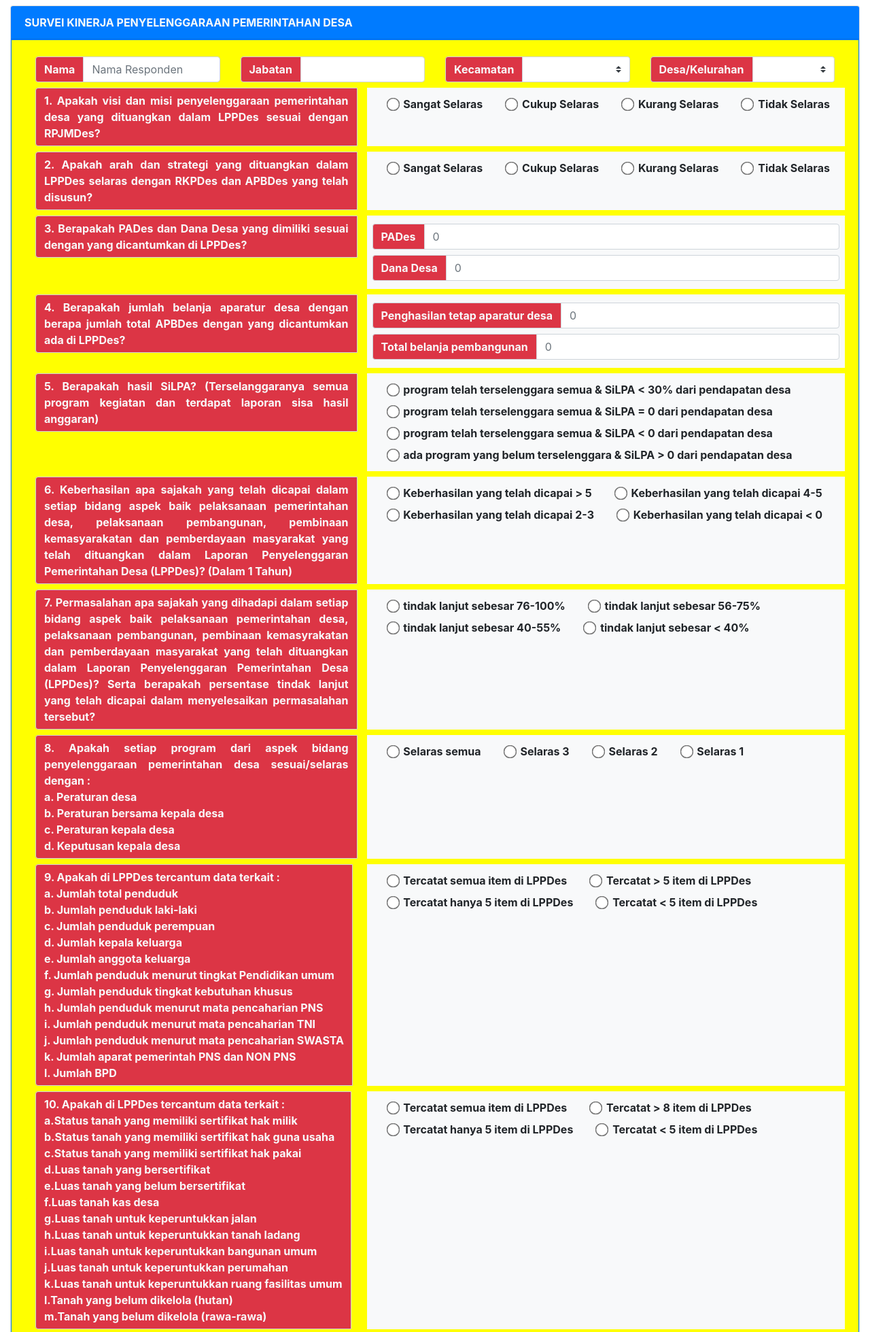
After one commit to NurulFaisolRahman/CVIDE, a CodeIgniter app: page /CVIDE/IDE/SurveiKinerjaPemDes in a window 1280 px wide. The commit adds this page. Shown: the top 1959 px of the page at 68% size. Run offline with CodeIgniter, Linux system fonts and the light colour scheme; tables that the repository leaves empty or names only in its code hold one stand-in row (values such as "Sample post"); lists and menus that the app fills with data are empty.

Commit message:
Survei Kinerja PemDes 50%

```diff
--- a/application/controllers/IDE.php
+++ b/application/controllers/IDE.php
@@ -25,6 +25,12 @@ class IDE extends CI_Controller {
     $Data['Kecamatan'] = $this->db->query("SELECT * FROM `KodeWilayah` WHERE Kode LIKE '35.10.%' AND length(Kode) = 8")->result_array();
     $Data['Desa'] = $this->db->query("SELECT * FROM `KodeWilayah` WHERE Kode LIKE '35.10.01.%'")->result_array();
 		$this->load->view('SurveiBPD',$Data);
+  }
+
+  public function SurveiKinerjaPemDes(){
+    $Data['Kecamatan'] = $this->db->query("SELECT * FROM `KodeWilayah` WHERE Kode LIKE '35.10.%' AND length(Kode) = 8")->result_array();
+    $Data['Desa'] = $this->db->query("SELECT * FROM `KodeWilayah` WHERE Kode LIKE '35.10.01.%'")->result_array();
+		$this->load->view('SurveiKinerjaPemDes',$Data);
 	}
 
 	function Kabupaten(){
--- a/application/views/IDE.php
+++ b/application/views/IDE.php
@@ -73,6 +73,7 @@
               <li><a href="<?=base_url('IDE/SurveiIPM')?>"><b>IPM</b></a></li>
               <li><a href="<?=base_url('IDE/SurveiIKM')?>"><b>IKM</b></a></li>
               <li><a href="<?=base_url('IDE/SurveiBPD')?>"><b>BPD</b></a></li>
+              <li><a href="<?=base_url('IDE/SurveiKinerjaPemDes')?>"><b>Kinerja PemDes</b></a></li>
             </ul>
           </li>
         </ul>
--- a/application/views/SurveiBPD.php
+++ b/application/views/SurveiBPD.php
@@ -21,7 +21,7 @@
         <div class="col-sm-12">
           <div class="card mt-2">
             <div class="card-header bg-primary text-light">
-              <b>SURVEY EVALUASI KINERJA BADAN PERMUSYAWARATAN DESA</b>
+              <b>SURVEI EVALUASI KINERJA BADAN PERMUSYAWARATAN DESA</b>
             </div>
             <div style="background-color: yellow;" class="card-body border border-primary">
               <div class="container-fluid">
@@ -196,7 +196,7 @@
                       </table>
                     </div>
                   </div> -->
-                  <div class="col-sm-6 offset-sm-6 mt-2">
+                  <div class="col-sm-12 mt-2 d-flex justify-content-center">
                     <button type="button" class="btn btn-primary" id="Kirim"><b>Kirim Survei</b></button>
                   </div>
                 </div>
--- /dev/null
+++ b/application/views/SurveiKinerjaPemDes.php
@@ -0,0 +1,164 @@
+<?php defined('BASEPATH') OR exit('No direct script access allowed'); ?>
+<!DOCTYPE html>
+<html lang="en">
+  <head>
+    <meta charset="utf-8">
+    <meta content="width=device-width, initial-scale=1.0" name="viewport">
+    <title>IDE Consultant</title>
+    <!-- Favicons -->
+    <link href="../assets/img/favicon.ico" rel="icon">
+    <!-- Vendor CSS Files -->
+    <link href="../assets/vendor/bootstrap/css/bootstrap.min.css" rel="stylesheet">
+    <link href="../assets/vendor/fontawesome/css/all.min.css" rel="stylesheet">
+    <!-- <link href="../assets/vendor/icofont/icofont.min.css" rel="stylesheet"> -->
+    <!-- Template Main CSS File -->
+    <!-- <link href="../assets/css/style.css" rel="stylesheet"> -->
+  </head>
+
+  <body>
+    <div class="container-fluid">
+      <div class="row">
+        <div class="col-sm-12">
+          <div class="card mt-2">
+            <div class="card-header bg-primary text-light">
+              <b>SURVEI KINERJA PENYELENGGARAAN PEMERINTAHAN DESA</b>
+            </div>
+            <div style="background-color: yellow;" class="card-body border border-primary">
+              <div class="container-fluid">
+                <div class="row">
+                  <div class="col-sm-3 my-1">
+                    <div class="input-group">
+                      <div class="input-group-prepend">
+                        <label class="input-group-text bg-danger text-light"><b>Nama</b></label>
+                      </div>
+                      <input class="form-control" type="text" id="Nama" placeholder="Nama Responden">
+                    </div>
+                  </div>
+                  <div class="col-sm-3 my-1">
+                    <div class="input-group">
+                      <div class="input-group-prepend">
+                        <label class="input-group-text bg-danger text-light"><b>Jabatan</b></label>
+                      </div>
+                      <input class="form-control" type="text" id="Jabatan">
+                    </div>
+                  </div>
+                  <div class="col-sm-3 my-1">
+                    <div class="input-group">
+                      <div class="input-group-prepend">
+                        <label class="input-group-text bg-danger text-light"><b>Kecamatan</b></label>
+                      </div>
+                      <select class="custom-select" id="Kecamatan">
+                        <?php foreach ($Kecamatan as $key) { ?>
+                          <option value="<?=$key['Kode']?>"><?=$key['Nama']?></option>
+                        <?php } ?>
+                      </select>
+                    </div>
+                  </div>
+                  <div class="col-sm-3 my-1">
+                    <div class="input-group">
+                      <div class="input-group-prepend">
+                        <label class="input-group-text bg-danger text-light"><b>Desa/Kelurahan</b></label>
+                      </div>
+                      <select class="custom-select" id="Desa">
+                        <?php foreach ($Desa as $key) { ?>
+                          <option value="<?=$key['Kode']?>"><?=$key['Nama']?></option>
+                        <?php } ?>
+                      </select>
+                    </div>
+                  </div>
+                  <?php
+                    $Tanya =  array('Apakah visi dan misi penyelenggaraan pemerintahan desa yang dituangkan dalam LPPDes sesuai dengan RPJMDes?',
+                                    'Apakah arah dan strategi yang dituangkan dalam LPPDes selaras dengan RKPDes dan APBDes yang telah disusun?',
+                                    'Berapakah PADes dan Dana Desa yang dimiliki sesuai dengan yang dicantumkan di LPPDes?',
+                                    'Berapakah jumlah belanja aparatur desa dengan berapa jumlah total APBDes dengan yang dicantumkan ada di LPPDes?',
+                                    'Berapakah hasil SiLPA? (Terselanggaranya semua program kegiatan dan terdapat laporan sisa hasil anggaran)',
+                                    'Keberhasilan apa sajakah yang telah dicapai dalam setiap bidang aspek baik pelaksanaan pemerintahan desa, pelaksanaan pembangunan, pembinaan kemasyarakatan dan pemberdayaan masyarakat yang telah dituangkan dalam Laporan Penyelenggaran Pemerintahan Desa (LPPDes)?  (Dalam 1 Tahun)',
+                                    'Permasalahan apa sajakah yang dihadapi dalam setiap bidang aspek baik pelaksanaan pemerintahan desa, pelaksanaan pembangunan, pembinaan kemasyrakatan dan pemberdayaan masyarakat yang telah dituangkan dalam Laporan Penyelenggaran Pemerintahan Desa (LPPDes)? Serta berapakah persentase tindak lanjut yang telah dicapai dalam menyelesaikan permasalahan tersebut?',
+                                    'Apakah setiap program dari aspek bidang penyelenggaraan pemerintahan desa sesuai/selaras dengan :<br>a. Peraturan desa<br>b. Peraturan bersama kepala desa<br>c. Peraturan kepala desa<br>d. Keputusan kepala desa',
+                                    'Apakah di LPPDes tercantum data terkait :<br>a. Jumlah total penduduk<br>b. Jumlah penduduk laki-laki<br>c. Jumlah penduduk perempuan<br>d. Jumlah kepala keluarga<br>e. Jumlah anggota keluarga<br>f. Jumlah penduduk menurut tingkat Pendidikan umum<br>g. Jumlah penduduk tingkat kebutuhan khusus<br>h. Jumlah penduduk menurut mata pencaharian PNS<br>i. Jumlah penduduk menurut mata pencaharian TNI<br>j. Jumlah penduduk menurut mata pencaharian SWASTA<br>k. Jumlah aparat pemerintah PNS dan NON PNS<br>l. Jumlah BPD',
+                                    'Apakah di LPPDes tercantum data terkait :<br>a.Status tanah yang memiliki sertifikat hak milik<br>b.Status tanah yang memiliki sertifikat hak guna usaha<br>c.Status tanah yang memiliki sertifikat hak pakai<br>d.Luas tanah yang bersertifikat<br>e.Luas tanah yang belum bersertifikat<br>f.Luas tanah kas desa<br>g.Luas tanah untuk keperuntukkan jalan<br>h.Luas tanah untuk keperuntukkan tanah ladang<br>i.Luas tanah untuk keperuntukkan bangunan umum<br>j.Luas tanah untuk keperuntukkan perumahan<br>k.Luas tanah untuk keperuntukkan ruang fasilitas umum<br>l.Tanah yang belum dikelola (hutan)<br>m.Tanah yang belum dikelola (rawa-rawa)',
+                                    'Berapakah target dan realisasi dari setiap program sesuai keputusan pada saat Musyawarah desa, musrenbangdesa, musyawarah BPD yang dituangkan dalam LPPDes?',
+                                    'Berapakah jumlah hansip yang tersedia di Desa? Dan berapakah banyak penduduk desa?',
+                                    'Apakah di desa terdapat :<br>a. pos pemadam kebakaran<br>b. alat pemadam kebakaran<br>c. Pompa hidran<br>d. Kelompok sukarelawan pemadam kebakaran tingkat RT/RW',
+                                    'Apakah di desa terdapat :<br>a. petugas sigap bencana alam<br>b. persediaan obat-obatan untuk gempa<br>c. alat deteksi bencana<br>d. tenda evakuasi bencana',
+                                    'Apakah tersedia pos keamanan desa dan jadwal ronda setiap harinya dalam sebulan?',
+                                    'Berapa kali terjadi kecelakaan remaja di desa setiap tahun?',
+                                    'Apakah tersedia :<br>1. RT/RW<br>2. PKK<br>3. Karang taruna<br>4. Pos pelayanan terpadu<br>5. LPM',
+                                    'Apakah Lembaga kemasyarakatan membantu keterlaksanaan setiap program desa?');
+                    $Opsi = array('Sangat Selaras|Cukup Selaras|Kurang Selaras|Tidak Selaras',
+                                  'Sangat Selaras|Cukup Selaras|Kurang Selaras|Tidak Selaras',
+                                  'PADes|Dana Desa',
+                                  'Penghasilan tetap aparatur desa|Total belanja pembangunan',
+                                  'program telah terselenggara semua & SiLPA < 30% dari pendapatan desa|program telah terselenggara semua & SiLPA = 0 dari pendapatan desa|program telah terselenggara semua & SiLPA < 0 dari pendapatan desa|ada program yang belum terselenggara & SiLPA > 0 dari pendapatan desa',
+                                  'Keberhasilan yang telah dicapai > 5|Keberhasilan yang telah dicapai 4-5|Keberhasilan yang telah dicapai 2-3|Keberhasilan yang telah dicapai < 0',
+                                  'tindak lanjut sebesar 76-100%|tindak lanjut sebesar 56-75%|tindak lanjut sebesar 40-55%|tindak lanjut sebesar < 40%',
+                                  'Selaras semua|Selaras 3|Selaras 2|Selaras 1',
+                                  'Tercatat semua item di LPPDes|Tercatat > 5 item di LPPDes|Tercatat hanya 5 item di LPPDes|Tercatat < 5 item di LPPDes',
+                                  'Tercatat semua item di LPPDes|Tercatat > 8 item di LPPDes|Tercatat hanya 5 item di LPPDes|Tercatat < 5 item di LPPDes',
+                                  'Target|Realisasi',
+                                  'Jumlah hansip|Jumlah penduduk',
+                                  'tersedia semua item|tersedia 3 item|tersedia 1-2 item|tidak tersedia',
+                                  'tersedia semua item|tersedia 3 item|tersedia 1-2 item|tidak tersedia',
+                                  'Ketersediaan pos keamanan desa & ada jadwal ronda setiap harinya dalam sebulan|Tidak tersedia pos keamanan & tetapi ada jadwal ronda tiap harinya|Tersedia pos keamanan desa tapi tidak ada jadwal ronda tiap harinya dalam sebulan|Tidak tersedia pos keamanan & tidak ada jadwal ronda tiap harinya',
+                                  'Jika kecelakaan remaja 1-2x|Jika kecelakaan remaja 3-4x|Jika kecelakaan remaja 5x|Jika kecelakaan remaja > 5x',
+                                  'tersedia semua item|tersedia 3 item|tersedia 1-2 item|tidak tersedia',
+                                  'selalu berpartisipasi keterlaksanaan program desa|sering berpartisipasi keterlaksanaan program desa|kadang-kadang berpartisipasi keterlaksanaan program desa|tidak pernah berpartisipasi keterlaksanaan program desa');
+                  ?>
+                  <?php for ($i=0; $i < count($Tanya); $i++) { $Pisah = explode("|",$Opsi[$i]);?>
+                    <div class="col-sm-5 my-1">
+                      <div class="input-group">
+                        <div class="input-group-prepend">
+                          <p class="input-group-text bg-danger text-light text-justify text-wrap"><b><?=($i+1).". ".$Tanya[$i]?></b></p>
+                        </div>
+                      </div>
+                    </div>
+                    <div class="col-sm-7 bg-light p-2 my-1">
+                      <div class="input-group">
+                        <?php if (count($Pisah) == 4) { ?>
+                          <?php for ($j=0; $j < 4; $j++) { ?>
+                            <div class="form-check form-check-inline ml-4 my-1">
+                              <input style="transform: scale(1.5);" class="form-check-input" type="radio" name="I<?=$i?>" id="I<?=$i.$j?>" value="<?=$j?>">
+                              <label class="form-check-label font-weight-bold" for="I<?=$i.$j?>">&nbsp;<?=$Pisah[$j]?></label>
+                            </div>
+                          <?php } ?>
+                        <?php } else if (count($Pisah) <= 2) { ?>
+                          <?php for ($j=0; $j < count($Pisah); $j++) { ?>
+                            <div class="input-group my-1">
+                              <div class="input-group-prepend">
+                                <label class="input-group-text bg-danger text-light"><b><?=$Pisah[$j]?></b></label>
+                              </div>
+                              <input class="form-control" type="text" id="I<?=$i.$j?>" placeholder="0">
+                            </div>
+                          <?php } ?>
+                        <?php } ?>
+                      </div>
+                    </div>
+                  <?php } ?>
+                  <div class="col-sm-12 mt-2 d-flex justify-content-center">
+                    <button type="button" class="btn btn-primary" id="Kirim"><b>Kirim Survei</b></button>
+                  </div>
+                </div>
+              </div>
+            </div>
+          </div>
+        </div>
+      </div>
+    </div>
+  </body>
+  <script src="../assets/vendor/jquery/jquery.min.js"></script>
+  <script src="../assets/vendor/bootstrap/js/bootstrap.bundle.min.js"></script>
+  <script>
+    $(document).ready(function(){
+
+      var BaseURL = '<?=base_url()?>'
+
+      $("#Kecamatan").change(function (){
+        var Desa = { Kode: $("#Kecamatan").val() }
+        $.post(BaseURL+"IDE/Desa", Desa).done(function(Respon) {
+          $('#Desa').html(Respon)
+        })
+      })
+
+    })
+  </script>
+</html>
```
